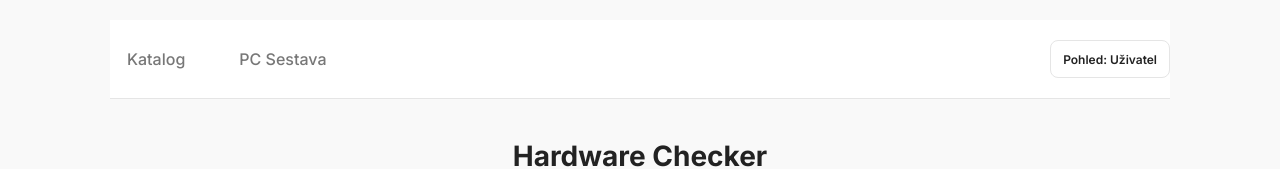
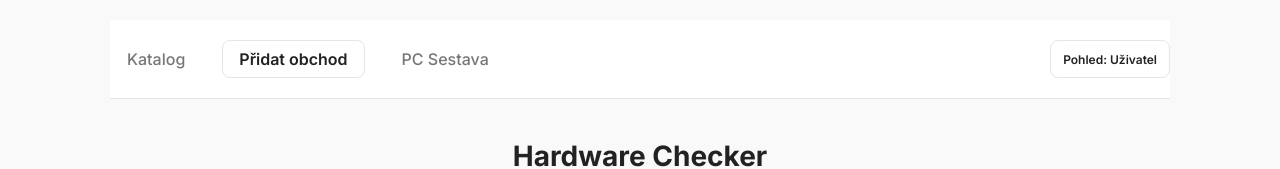
Before and after one commit to Jansyler/Realizace-backendu-JanHubal, a React (Vite) app: page /shops in a window 1280 px wide. Shown: the top 169 px of the page. Built offline with nearby package versions, Linux system fonts and the light colour scheme; no server answers.

Commit message:
feat: allow all users to access shops page while restricting management actions to admins

```diff
--- a/src/App.jsx
+++ b/src/App.jsx
@@ -22,8 +22,8 @@ export default function App() {
       <div className="container">
         <nav className="nav-bar">
           <NavLink to="/" className={({ isActive }) => isActive ? "nav-link active" : "nav-link"}>Katalog</NavLink>
-          {/* Odkaz na přidání obchodu uvidí jen admin */}
-          {isAdmin && <NavLink to="/shops" className={({ isActive }) => isActive ? "nav-link active" : "nav-link"}>Přidat obchod</NavLink>}
+          {/* Odkaz na přidání obchodu uvidí všichni */}
+          <NavLink to="/shops" className={({ isActive }) => isActive ? "nav-link active" : "nav-link"}>Přidat obchod</NavLink>
           <NavLink to="/builder" className={({ isActive }) => isActive ? "nav-link active" : "nav-link"}>PC Sestava</NavLink>
 
           {/* Tlačítko na přepínání rolí pro ukázku */}
@@ -39,7 +39,7 @@ export default function App() {
         {/* Routes definuje, jaká komponenta se má zobrazit pro konkrétní URL cestu */}
         <Routes>
           <Route path="/" element={<Catalog isAdmin={isAdmin} />} />
-          <Route path="/shops" element={<Shops />} />
+          <Route path="/shops" element={<Shops isAdmin={isAdmin} />} />
           <Route path="/product/:id" element={<ProductDetail />} /> {/* :id je dynamický parametr (např. /product/p1) */}
           <Route path="/builder" element={<Builder />} />
         </Routes>
--- a/src/Shops.jsx
+++ b/src/Shops.jsx
@@ -1,6 +1,6 @@
 import { useState, useEffect } from 'react';
 
-export default function Shops() {
+export default function Shops({ isAdmin }) {
   const [shops, setShops] = useState([]);
   const [name, setName] = useState('');
   const [url, setUrl] = useState('');
@@ -64,7 +64,8 @@ export default function Shops() {
         </form>
       </div>
 
-      {shops.length > 0 && (
+      {/* Správa existujících obchodů - vidí pouze admin */}
+      {isAdmin && shops.length > 0 && (
         <div className="admin-actions">
           <h3 style={{marginBottom: '20px', fontSize: '16px'}}>Spravovat existující obchody (Admin)</h3>
           <div className="product-grid" style={{gridTemplateColumns: 'repeat(auto-fill, minmax(250px, 1fr))'}}>
```
